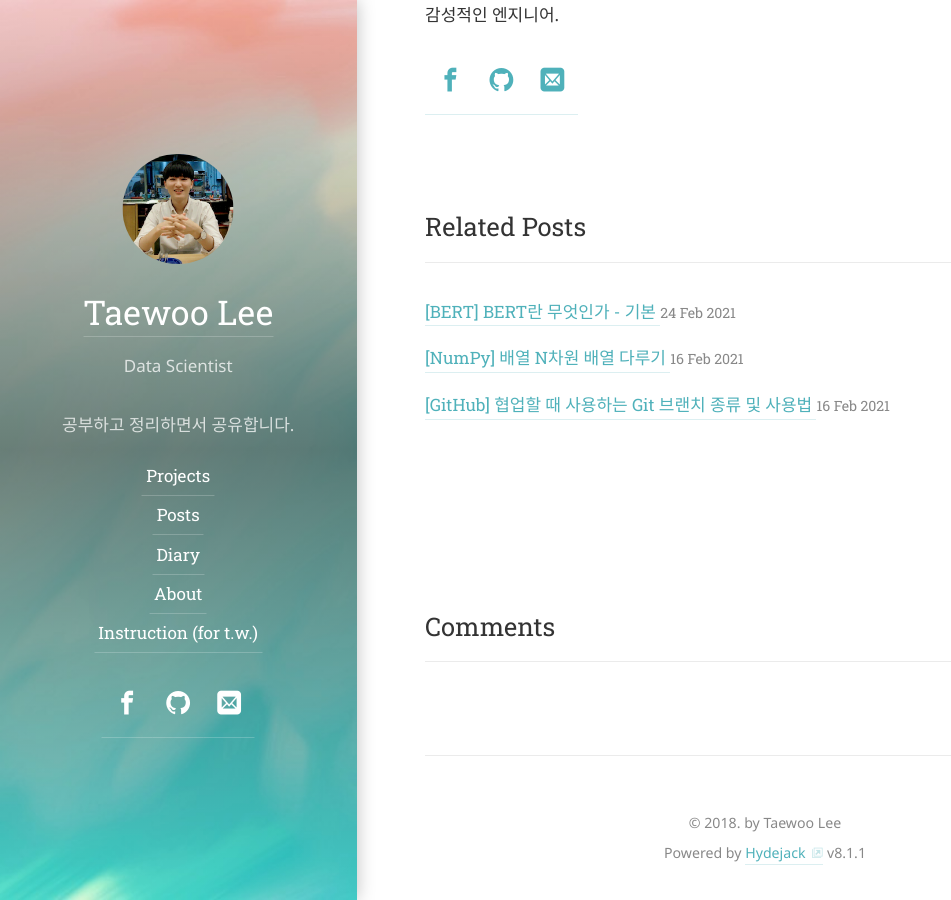
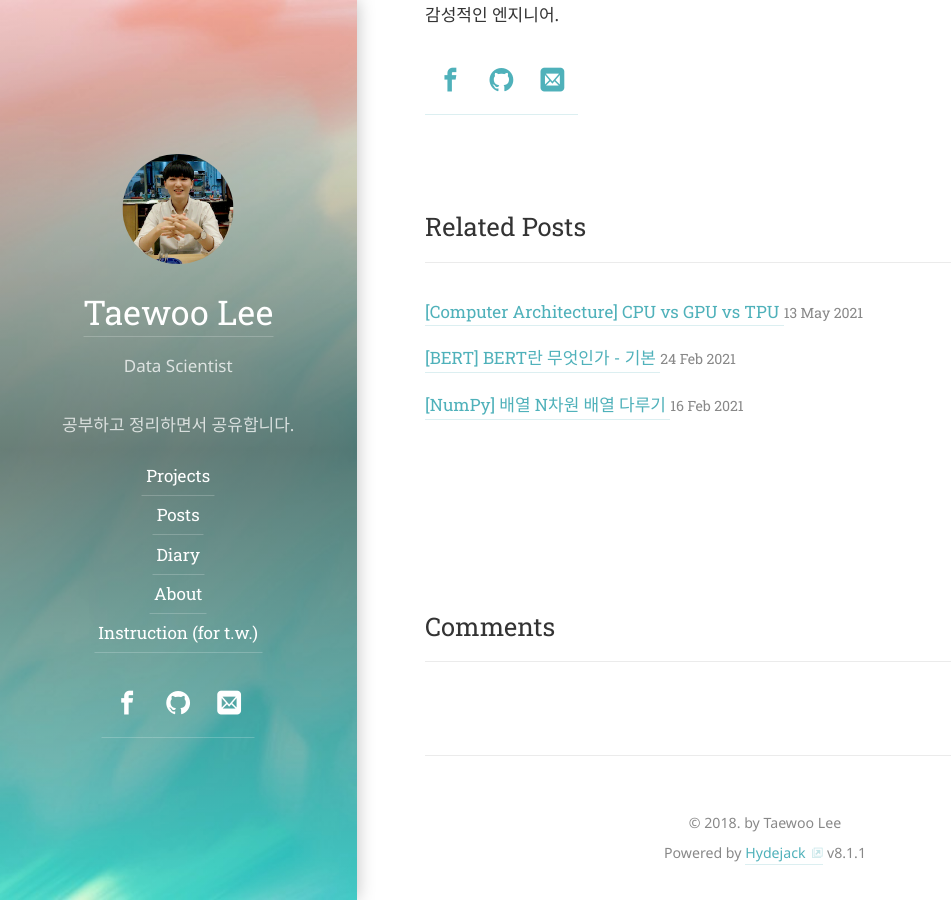
Before and after one commit to TaeWoo21/past_TaeWoo21.github.io, a Jekyll site: the page built from posts/_posts/2021-03-31-github_blog_mathjax.md, in a window 1280 px wide and 900 px high, scrolled down 4651 px. Shown: the whole window, without its empty margins (0-951 px from the left). Built offline with Jekyll 4.4.1, drawn with Linux system fonts in a browser that asks for light colours; some web fonts are replaced; formulas are drawn with MathJax 3; comment, search, counter and statistics services are not loaded; part of the change alters nothing that is shown.

Commit message:
update post

```diff
--- /dev/null
+++ b/posts/_posts/2021-05-13-cpu_gpu_tpu.md
@@ -0,0 +1,121 @@
+---
+layout: post
+categories: posts
+title: "[Computer Architecture] CPU vs GPU vs TPU"
+comments: true
+use_math: true
+---
+
+이 문서에서는 CPU, GPU 그리고 TPU에 대하여 설명한다. 참고할 수 있도록 필자가 참고했던 페이지를 포스트의 마지막에 reference로 추가하였다. 또한 이 문서에 포함되어 있는 내용은 작성일(2021-05-13) 기준 내용이므로 참고하길 바란다.
+
+## CPU
+- CPU(Centralized Processing Unit) : 중앙 처리 장치
+- CPU 구성
+    - 산술 논리 장치(ALU, Arithmetic and Logical Unit) : 산술 논리 연산 또는 정수 연산 을 처리하는 장치, 연산만 담당할 뿐 명령어 해석은 불가능
+    - 컨트롤 유닛(Control Unit) : 명령어를 해석하고 레지스터와 ALU 사이의 명령 흐름을 제어한다. 즉 명령어를 해석하고 연산을 수행할 수 있게 ALU에 명령어를 내리는 역할을 한다.
+    - 레지스터(Register Set) : 임시로 데이터를 기억하는 장치이다. 연산 후에 나오는 임시 데이터를 저장하거나, CPU의 상태, 다음 명령어의 메모리 번지수 등이 레지스터에 기억된다.
+    - 버스 인터페이스(Bus Interface) : 외부의 입출력 버스(I/O Bus)와 연결된다. 즉, CPU의 외부와 데이터를 주고받는 통로이다.
+    <p align="center">
+        <img src="../../assets/img/post/cpu_structure.png" alt="cpu structure"/>
+    </p>
+- CPU가 실행하는 명령어를 처리하는 순서
+    1. fetch : 메모리로부터 명령어를 가져옴
+    2. decode : 명령어의 의미를 해석
+    3. execute : 명령어를 실행
+    4. store : 결과를 저장
+- 모든 CPU는 기계어를 실행한다. 하지만 CPU 종류마다 실행할 수 있는 기계어의 종류는 다를 수 있다. 이런 기계어의 모음을 ISA(Instruction Set Architecture)라고 한다.
+
+### 폰노이만 구조와 하버드 구조
+
+#### 폰노이만 구조
+
+<p align="center">
+    <img src="../../assets/img/post/von_neumann_architecture.png" alt="von_neumann_architecture"/>
+</p>
+
+- 중앙처리장치(CPU), 메모리, 프로그램 세 가지 요소로 구성되어 있다.
+- CPU와 메모리는 서로 분리되어 있고, 둘을 연결하는 버스(Bus)를 통해 명령어 읽기, 데이터의 읽고 쓰기가 가능
+- 현재와 같은 CPU, 메모리, 프로그램 구조를 갖는 범용 컴퓨터 구조의 확립
+- 이후에 나온 모든 컴퓨터는 모두 폰 노이만의 설계를 기본 구조로 디자인되고 있음
+- 장점
+    - 가장 큰 장점은 프로그램 내장 방식 컴퓨터라는 점이다.
+	    - 이전 컴퓨터는 1+1 이라는 명령을 수행하려면 하드웨어의 전선을 직접 1, 더하기, 1을 의미하는 것으로 매번 바꿔 끼워 입력해야했음
+	    - 하지만 폰노이만 구조에서는 더하기, 빼기 기능을 담은 소프트웨어가 메모리 안에 내장되어 있어서 필요할 때마다 메모리 안의 프로그램과 데이터를 CPU에 전달하여 계산을 처리
+	    - 하드웨어는 그대로 두고 소프트웨어(프로그램)만 교체하면 되기때문에 편의성이 크게 증가하였고 다양한 목적으로 사용이 가능해져 범용성이 향상되었음
+	- 프로그램 내장박식으로 인해 범용성이 크게 향상되었다.
+- 단점
+    - 폰 노이만 구조는 ‘내장 메모리 순차처리 방식’을 따르고 있기 때문에 CPU는 순차적으로 한 번에 명령어 하나씩만 실행한다.
+    - 내장 메모리 순차처리 방식으로 데이터 메모리와 프로그램 메모리가 구분되어 있지 않고 하나의 버스를 가지고 있는 구조 때문에 CPU가 명령어와 데이터에 동시 접근할 수 없다. 이를 해결하고나 나타난 구조가 하버드 구조이다.
+    - 또한 메모리의 값을 읽고 쓰는 구조이기 때문에 기억장치에 병목현상이 생길 수 밖에 없다. 이를 해결하고자 나타난 기술에는 메모리 계층 구조나 NUMA, DMA 등이 있다.
+
+#### 하버드 구조
+
+<p align="center">
+    <img src="../../assets/img/post/harvard_arch.png" alt="harvard_architecture"/>
+</p>
+
+- 명령용 버스와 데이터용 버스로 물리적으로 분할한 컴퓨터 아키텍처를 나타내는 용어이다.
+- 장점
+    - 폰노이만 구조에서는 CPU가 명령어와 데이터에 동시에 접근이 불가능해서 한번에 하나씩 처리할 수 없었던 반면에, 하버드 아키텍처의 컴퓨터에서는 명령을 메모리로부터 읽는 것과 데이터를 메모리로부터 읽는 것을 동시에 할 수 있다.
+    - 따라서 현재 명령의 처리를 끝냄과 동시에 다음 명령을 읽어 들일 수 있어서 더 빠른 속도를 낼 수 있다.
+- 단점
+    - 많은 전기 회로가 필요하고, 두개의 버스와 메모리를 가지게 되므로 CPU코어에서 공간을 많이 차지한다.
+
+#### 오늘날 CPU 구조
+- 오늘날의 CPU는 폰노이만 구조를 기반으로 하버드 구조를 적용한 구조 형태로 발전하였다.
+- 하지만 결국 폰노이만 구조를 기반으로 만들어진 것이기 때문에, 병목현상만 어느 정도 해결할 뿐 메모리 속의 프로그램을 순차적으로 실행하는 근본적인 구조 자체는 변하지 않는다.
+- CPU의 클럭을 높여서 처리 속도가 빨라지더라도 높아진 클럭 만큼의 계산만 더 할 수 있다. 클럭의 개선이 발열 등의 문제로 인해 한계에 다다른 이후 CPU의 발전은 multi-core, hyper-threading 과 같이 동시에 구동할 수 있는 코어의 개수를 늘리는 방향으로 이루어지고 있다.
+
+## GPU
+- GPU(Graphic Processing Unit) : 그래픽 처리 장치
+- GPU 는 단순한 형태의 대량 계산을 CPU로부터 독립시키기 위하여 고안된 Co-processor이다.
+- 그래픽 처리에 필요한 계산에는 복잡한 명령어 세트나 많은 수의 레지스터가 필요하지 않고, 복잡한 캐시 구조도 필요 없다. 그냥 동일한 형태의 계산(부동 소수점 곱셈)을 대량으로 수행하면 된다.
+- 따라서 GPU는 CPU 코어의 복잡한 구조를 단순화하여 개별 계산당 비용을 극단적으로 낮추고 대신 단순한 형태의 코어를 대량으로 집적하여 단순 연산을 병렬로 수행한다.
+
+<p align="center">
+    <img src="../../assets/img/post/cpu_vs_gpu.png" alt="cpu vs gpu"/>
+</p>
+
+- 그래픽 처리는 일반적인 CPU 연산에 비해 엄청나게 많은 수의 부동소수점 곱셈 연산을 발생시킨다.
+- CPU는 폰노이만구조에 기반하여 한 번에 하나의 트랜잭션을 처리하는 순차처리 방식을 따르기 때문에 수 많은 부동 소수점 곱셈 연산이 한번에 하나씩 순차적으로 처리될 것이다. 이는 정작 중요한 프로그램의 구동이 단순 연산을 수행하느라 대기하게 되는 것을 의미한다.
+- 예를 들면, 고사양의 게임을 구동했는데 화면에 그래픽을 그리느라 키보드 입력이 안되는 문제가 발생하는 등의 문제가 발생할 수 있다는 것이다.
+
+### 인공지능 분야에서 GPU의 사용
+- AI 추론이나 학습을 할 때 핵심적으로 필요한 연산은 매트릭스 합성곱(convolution) 연산이다. 즉, 수 많은 행렬 연산이 필요하다. 이것을 값비싸고 범용적으로 사용할 수 있는 CPU를 사용해서 할 필요는 없다.
+- 단순 연산을 병렬로 수행하기 때문에 CPU에 비해 처리 속도가 빠르다.
+- 딥러닝 학습이나 추론 과정에서 곱셈이 많이 발생한다 하더라도 곱셈기만 있다고 딥러닝 학습이 되는 것은 아니다. 곱셈을 어떻게 처리하고 결과는 어떻게 정리할 것인지 GPU에게 지시를 하는 방법이 필요하다.
+    - GPU 를 이용해 일련의 과정을 수행하기 위해서 NVIDIA 에서는 GPU 를 사용하기 위한 CUDA 와 cuDNN (CUDA Deep Neural Network library) 을 제공한다. CUDA 는 C 언어를 이용하여 GPU 의 계산을 스케줄링할 수 있도록 제공하는 GPU 제조사 NVIDIA 의 일종의 SDK(Software Development Kit)이다.
+    - CUDA 를 이용하여 병렬 계산 알고리즘을 구현할 수 있고, cuDNN 을 이용하면 기본적인 딥러닝 primitive(기본적인 동작)들을 편리하게 구현할 수 있다.
+- 단점
+    - GPU는 병렬 계산을 수행하므로 수천 개의 ALU의 모든 단일 계산에 대해 중간 계산 결과를 읽고 저장하기 위해 레지스터 또는 공유 메모리에 액세스해야한다.
+    - 따라서 메모리 액세스에 많은 자원을 소비한다.
+    - 많은 전력이 소모되고, 발열이 심하다.
+
+## TPU
+- TPU(Tensor Processing Unit) : 텐서 처리 장치
+- 구글은 GPU를 CPU와 마찬가지로 여전히 수백만 개의 서로 다른 애플리케이션과 소프트웨어를 지원해야하는 범용 프로세서로 보았다.
+- 따라서 범용 프로세서를 설계하는 대신 신경망 작업 부하에 특화된 매트릭스 프로세서(matrix processor)로 설계하였다.
+- 훨씬 적은 전력을 소비하고 신경망에 대한 대규모 곱셈과 덧셈을 처리할 수 있다고 한다.
+- 그리고 2020년 7월, 가장 최신의 4세대 TPU를 공개했다. 4세대 TPU는 높은 성능으로 주목을 받았다. 강화학습만을 통해 바둑 플레이를 한 알파고 제로에는 TPU 2000개가 탑재됐다. 하지만 4세대 TPU는 하나만 탑재해도 알파고 제로를 실행할 수 있다. 하나만으로 슈퍼컴퓨터를 수행할 수 있는 하드웨어가 탄생한 셈이다. 해당 프로세서는 구글이 2018년 1월 공개했던 인공지능 언어 모델 ‘버트(BERT)’를 강화하는 데 사용되고 있다.
+- [데모사이트 보고 내용 추가하기](https://storage.googleapis.com/nexttpu/index.html)
+
+
+## Reference
+- [[1] CPU GPU TPU NPU](https://voidint.com/2020/10/14/cpu-gpu-tpu-npu/)
+- [[2] 폰노이만 구조 - 1](https://velog.io/@ckstn0777/%EC%BB%B4%ED%93%A8%ED%84%B0-%EA%B5%AC%EC%A1%B0)
+- [[3] 폰노이만 구조 - 2](https://m.blog.naver.com/with_msip/221981730449)
+- [[4] CPU 구성](https://exynoa.tistory.com/212?category=481025)
+- [[5] TPU - 1](https://voidint.com/2020/11/25/gpu-vs-npu-deeplearning-difference/)
+- [[6] TPU - 2](http://www.donghyun53.net/%EA%B5%AC%EA%B8%80-tpu-%EB%93%A4%EC%97%AC%EB%B3%B4%EA%B8%B0/)
+- [[7] TPU - 3](https://byline.network/2020/12/17-114/)
+- [[8] CPU, GPU, TPU](https://serverguy.com/comparison/cpu-vs-gpu-vs-tpu/)
+- [CPU 이미지](https://exynoa.tistory.com/212?category=481025)
+- [폰노이만 구조 이미지](https://ko.wikipedia.org/wiki/%ED%8F%B0_%EB%85%B8%EC%9D%B4%EB%A7%8C_%EA%B5%AC%EC%A1%B0#/media/%ED%8C%8C%EC%9D%BC:Von_Neumann_Architecture.svg)
+- [하버드 구조 vs 폰노이만 구조 이미지](https://velog.io/@ckstn0777/%EC%BB%B4%ED%93%A8%ED%84%B0-%EA%B5%AC%EC%A1%B0)
+- [CPU 구조 vs GPU 구조 비교 이미지](https://voidint.com/2020/10/14/cpu-gpu-tpu-npu/)
+
+## To-Do
+- TPU 내용 추가
+- BERT 포스트 정리(+개념추가)
+- 블로그 구조 정리, 꾸미기
+- 수식 자연스럽게 로드되도록 고치기
```
Also changed, not shown: posts/_posts/2021-03-31-github_blog_mathjax.md (line endings or trailing spaces).
